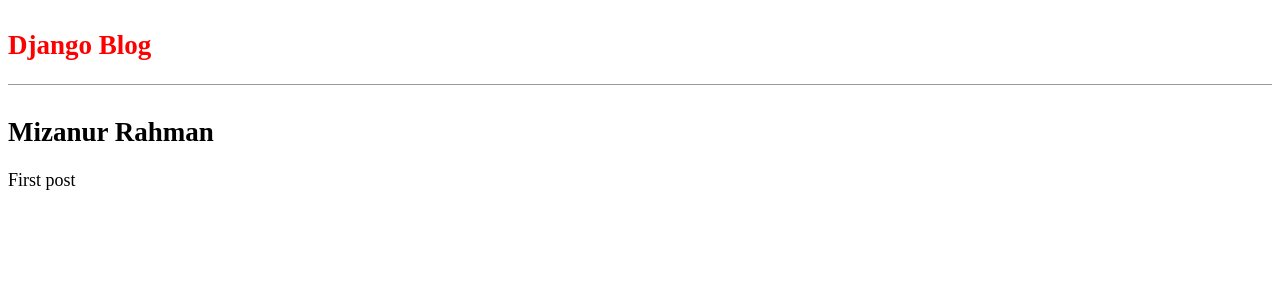
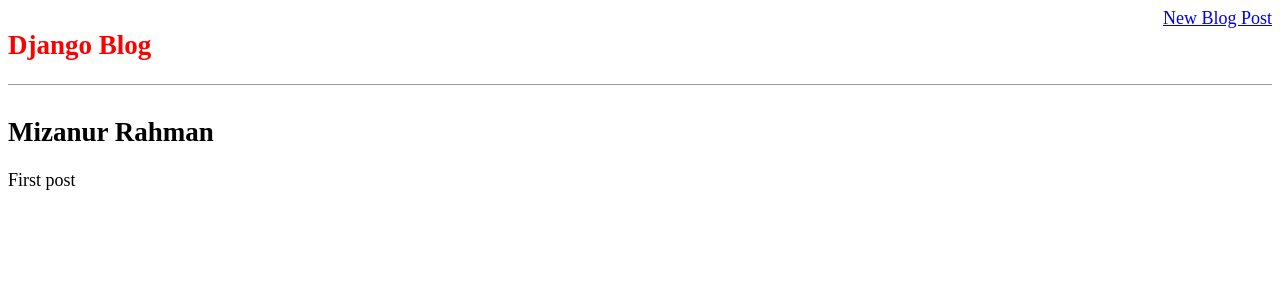
Before and after one commit to MizanUrp11/django_blog, a Django app: page /post/1/ in a window 1280 px wide. Shown: the top 300 px of the page. Run offline with Django 3.2, Linux system fonts and the light colour scheme; data comes from the database, SQL or seed files in the repository; both versions use the stored data as it was after the commit.

Commit message:
Create post

```diff
--- a/posts/models.py
+++ b/posts/models.py
@@ -1,5 +1,5 @@
 from django.db import models
-
+from django.urls import reverse
 # Create your models here.
 class Post(models.Model):
     title = models.CharField(max_length=200)
@@ -8,3 +8,6 @@ class Post(models.Model):
 
     def __str__(self):
         return self.title
+
+    def get_absolute_url(self):
+        return reverse('post_detail', args=[str(self.id)])
--- a/posts/urls.py
+++ b/posts/urls.py
@@ -1,8 +1,9 @@
-from .views import HomePageView,PostDetailView
+from .views import HomePageView,PostDetailView,BlogCreateView
 
 from django.urls import path
 
 urlpatterns = [
+    path('post/new/', BlogCreateView.as_view(),name = 'post_new'),
     path('post/<int:pk>/', PostDetailView.as_view(), name = 'post_detail'),
     path('', HomePageView.as_view(),name = 'home'),
 ]
--- a/posts/views.py
+++ b/posts/views.py
@@ -1,5 +1,5 @@
 from django.shortcuts import render
-from django.views.generic import ListView, DetailView
+from django.views.generic import ListView, DetailView, CreateView
 from .models import Post
 
 # Create your views here.
@@ -13,3 +13,9 @@ class HomePageView(ListView):
 class PostDetailView(DetailView):
     model = Post
     template_name = "post_detail.html"
+
+
+class BlogCreateView(CreateView):
+    model = Post
+    template_name = "post_new.html"
+    fields = '__all__'
--- a/templates/base.html
+++ b/templates/base.html
@@ -12,7 +12,12 @@
 <body>
 
 <header>
-    <h2><a href="">Django Blog</a></h2>
+    <div class="nav-left">
+    <h2><a href="{% url 'home' %}">Django Blog</a></h2>
+    </div>
+    <div class="nav-rigit">
+        <a href="{% url 'post_new' %}">New Blog Post</a>
+    </div>
 </header>
 
     {% block block %}
```
Also changed, not shown: templates/post_new.html (added, +12 -0 lines), db.sqlite3.
